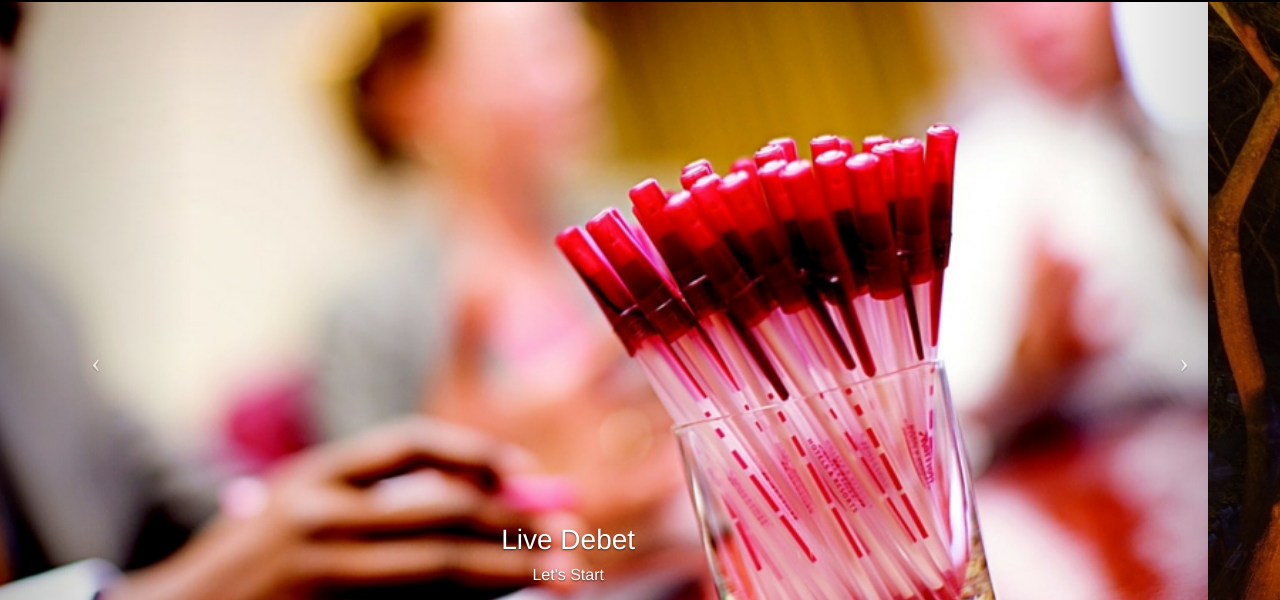
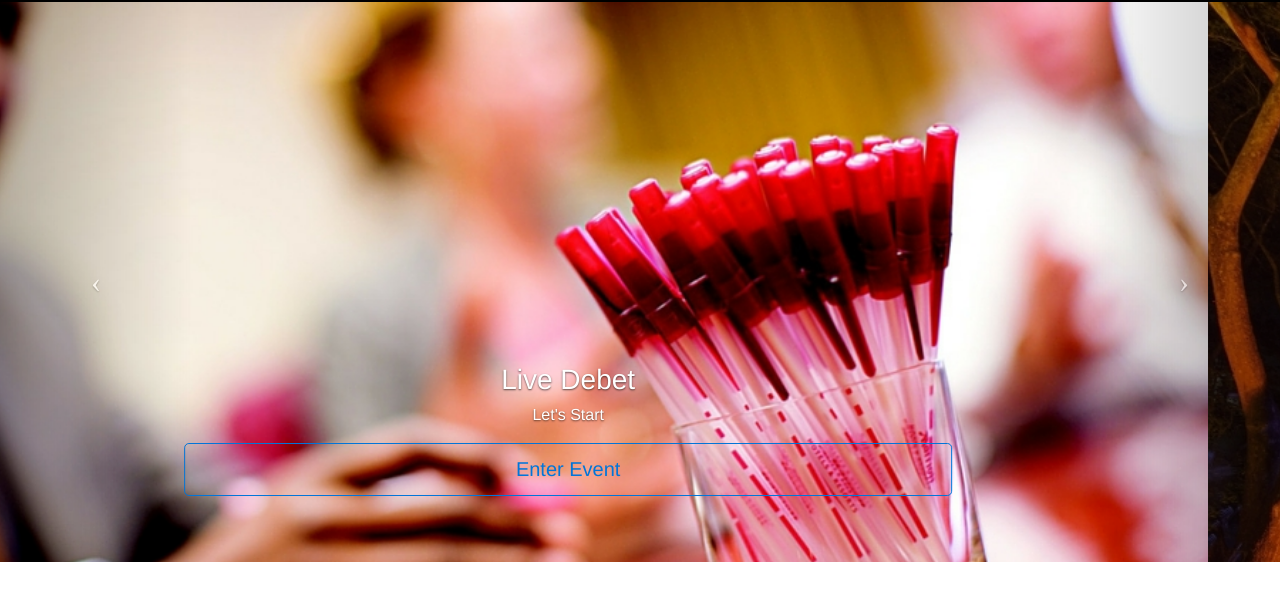
Before and after one commit to amoldhumal95/eventdaily, a plain HTML site: page index.html in a window 1280 px wide. Shown: the part 62-662 px from the top of the page. Drawn offline with nearby package versions, Linux system fonts and the light colour scheme.

Commit message:
Update mycarousel.css

```diff
--- a/css/mycarousel.css
+++ b/css/mycarousel.css
@@ -10,7 +10,7 @@ body {
 }
 
 .carousel-item {
-  height: 45rem;
+  height: 35rem;
   background-color: #000;
 }
 .carousel-item > img {
```
